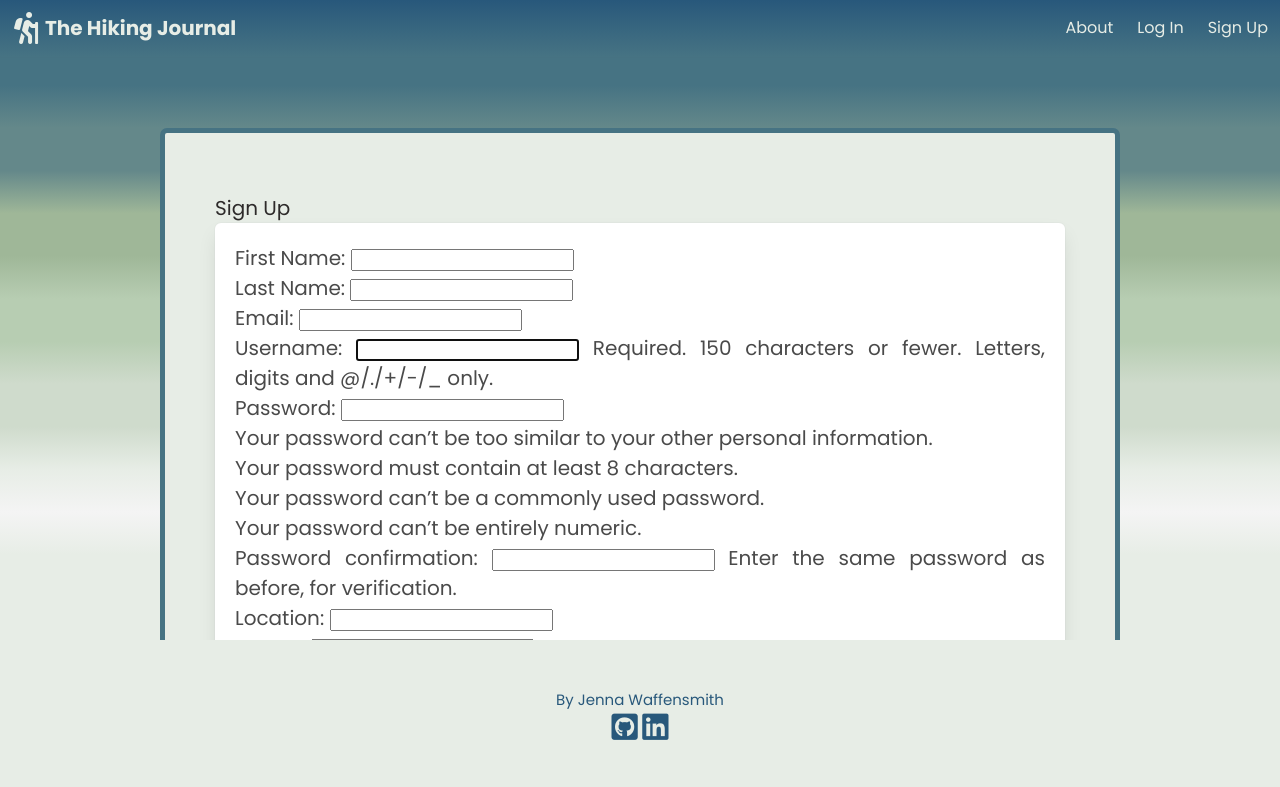
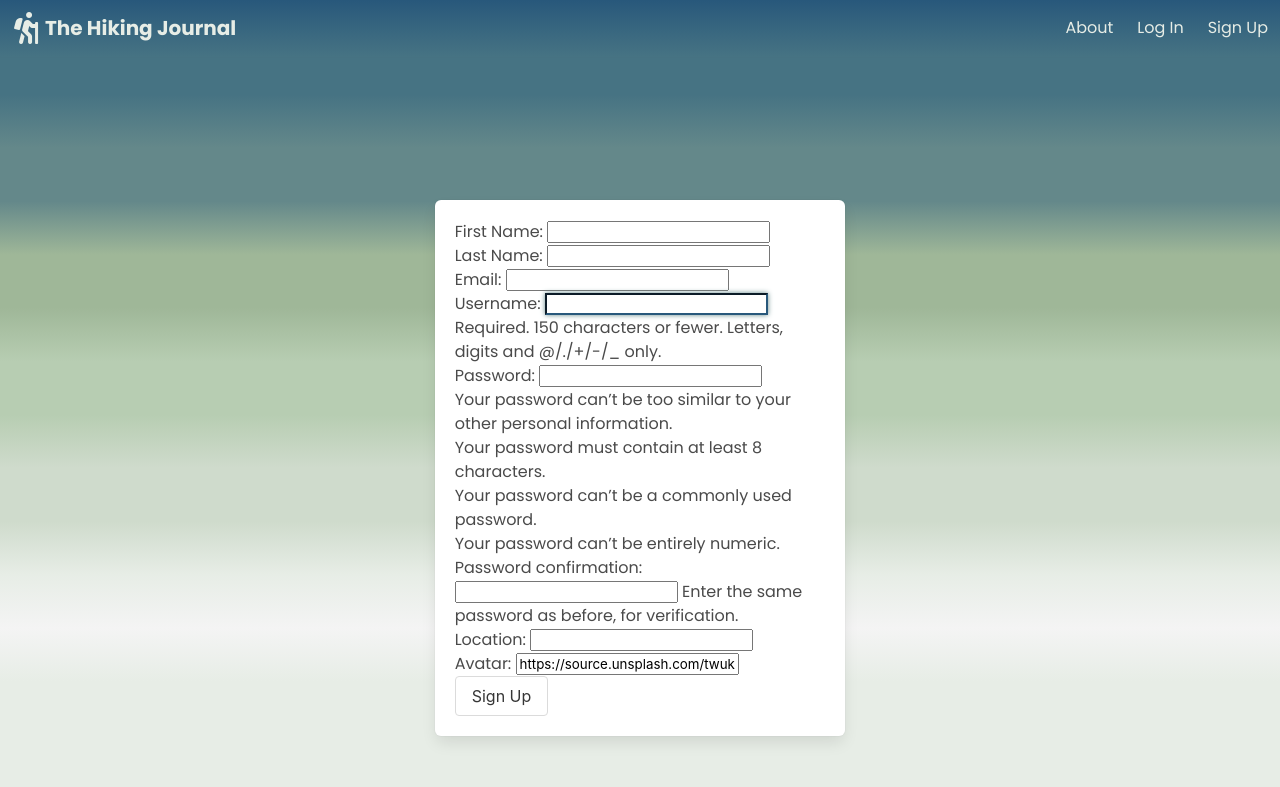
Before and after one commit to jwaffensmith/hiking-journal, a Django app: page /accounts/signup/ in a window 1280 px wide. Shown: the top 787 px of the page. Run offline with Django 3.2, Linux system fonts and the light colour scheme; some libraries are stand-ins or nearby versions.

Commit message:
login page complete and added styling to signup page

```diff
--- a/main_app/static/css/style.css
+++ b/main_app/static/css/style.css
@@ -11,7 +11,7 @@ body, html {
 
 .gradient {
   width: 100%;
-  height: 80%;
+  height: 100%;
   left: 0px;
   top: 0px;
   z-index: -1;
--- a/main_app/static/scss/style.scss
+++ b/main_app/static/scss/style.scss
@@ -22,7 +22,7 @@ body, html {
 
 .gradient {
     width: 100%;
-    height: 80%;
+    height: 100%;
     left: 0px;
     top: 0px;
     z-index: -1;
--- a/main_app/templates/registration/signup.html
+++ b/main_app/templates/registration/signup.html
@@ -5,29 +5,34 @@
 {% block content%}
 
 <main class="gradient">
-    <div class="container is-max-desktop signup">
-        <div class="signup-form">
-            <h1>Sign Up</h1>
-            <form class="box" method="POST" action="{% url 'signup' %}">
+    <div class="columns is-centered">
+        <div class="column is-one-third">
+            <form class="box site-form" method="POST" action="{% url 'signup' %}" style="margin-top: 200px;">
+
                 {% csrf_token %}
                 {{ signup_form.as_p }}
                 {{ profile_form.as_p }}
+
                 {% if form.errors %}
                 {% for field in form %}
                     {% for error in field.errors %}
-                        <div style="color: red">
-                            <strong>{{ error|escape }}</strong>
+                        <div style="padding: 10px;">
+                            <strong class="has-text-danger-dark">{{ error|escape }}</strong>
                         </div>
                     {% endfor %}
                 {% endfor %}
                 {% for error in form.non_field_errors %}
-                    <div style="color:red">
-                        <strong>{{ error|escape }}</strong>
+                    <div style="padding: 10px;">
+                        <strong class="has-text-danger-dark">{{ error|escape }}</strong>
                     </div>
                 {% endfor %}
                 {% endif %}
-                <input type="submit" class="button" value="Sign Up" />
-                <input type="hidden" name="next" value="{{ next }}" />
+
+                    <div class="control">
+                        <input type="submit" class="button" value="Sign Up" />
+                        <input type="hidden" name="next" value="{{ next }}" />
+                    </div>
+                </div>
             </form>
         </div>
     </div>
```
Also changed, not shown: main_app/templates/registration/login.html (+6 -6 lines).
